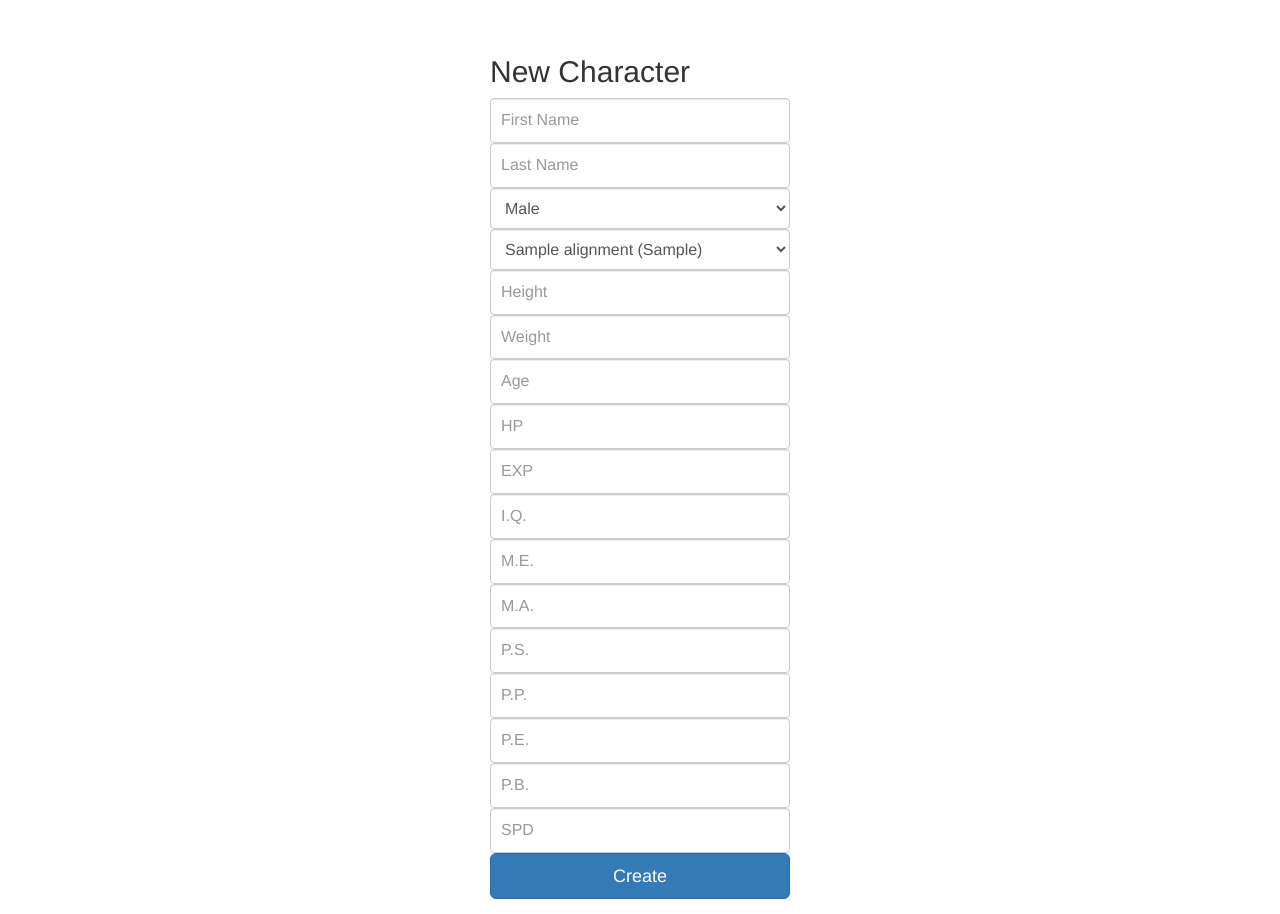
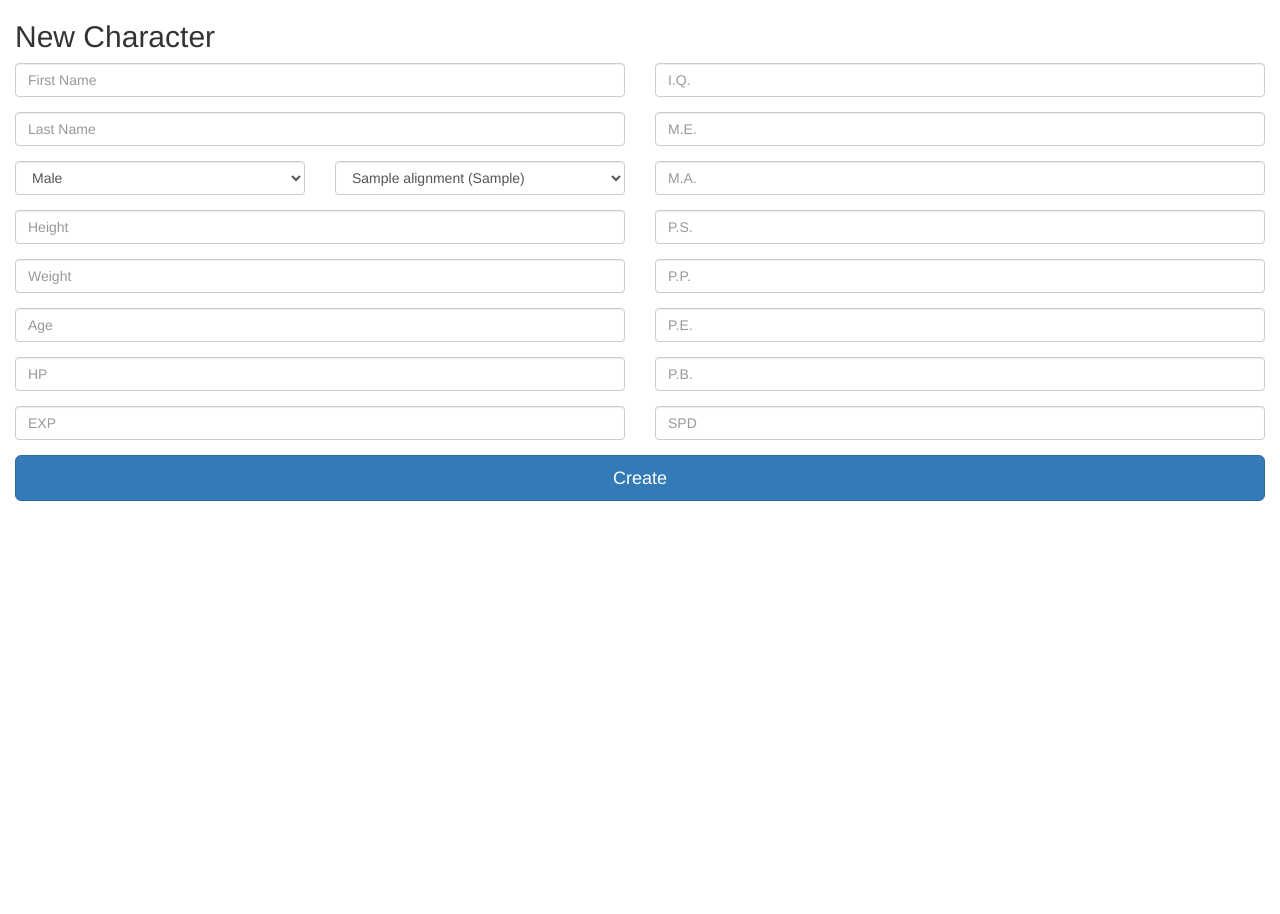
Before and after one commit to powkhenai/shrouded-island, a Flask app: page /new_character in a window 1280 px wide. Shown: the part 52-966 px from the top of the page. After the commit the page ends 553 px from the top, so only its background shows below. Run offline with Flask 2, Linux system fonts and the light colour scheme; a user stored in the database is signed in; tables that the repository leaves empty hold one stand-in row (values such as "Sample post"); some libraries are stand-ins or nearby versions.

Commit message:
Cleaned up new character form, and added error reporting for form validation.

```diff
--- a/app/templates/newchar.html
+++ b/app/templates/newchar.html
@@ -6,32 +6,74 @@
 {% endblock %}
 
 {% block content %}
-  <form class="form-signin" action="" method="post" name="newchar">
+  <form action="" method="post" name="newchar">
       {{ form.hidden_tag() }}
-    {% for error in form.first_name.errors %}
-	<div class="alert alert-danger" role="alert">Malformed login info.</div>
-    {% endfor %}
     <h2 class="form-signin-heading">New Character</h2>
+    <div class="row">
+	<div class="col-sm-6">
+	    <div class="form-group">
 		<label for="fname" class="sr-only">First Name</label>
 		{{ form.first_name(class_="form-control", placeholder="First Name") }}
+	    </div>
+	    <div class="form-group">
 		<label for="password" class="sr-only">Password</label>
 		{{ form.last_name(class_="form-control", placeholder="Last Name") }}
+	    </div>
+	    <div class="row">
+		<div class="col-sm-6">
+		    <div class="form-group">
 			{{ form.sex(class_="form-control") }}
+		    </div>
+		</div>
+		<div class="col-sm-6">
+		    <div class="form-group">
 			{{ form.alignment(class_="form-control", placeholder="Alignment") }}
+		    </div>
+		</div>
+	    </div>
+	    <div class="form-group">
 		{{ form.height(class_="form-control", placeholder="Height", type="text", pattern="[0-9]*") }}
+	    </div>
+	    <div class="form-group">
 		{{ form.weight(class_="form-control", placeholder="Weight", type="text", pattern="[0-9]*") }}
+	    </div>
+	    <div class="form-group">
 		{{ form.age(class_="form-control", placeholder="Age", type="text", pattern="[0-9]*") }}
+	    </div>
+	    <div class="form-group">
 		{{ form.hp(class_="form-control", placeholder="HP", type="text", pattern="[0-9]*") }}
+	    </div>
+	    <div class="form-group">
 		{{ form.exp(class_="form-control", placeholder="EXP", type="text", pattern="[0-9]*") }}
+	    </div>
+	</div>
+	<div class="col-sm-6">
+	    <div class="form-group">
 		{{ form.iq(class_="form-control", placeholder="I.Q.", type="text", pattern="[0-9]*") }}
+	    </div>
+	    <div class="form-group">
 		{{ form.me(class_="form-control", placeholder="M.E.", type="text", pattern="[0-9]*") }}
+	    </div>
+	    <div class="form-group">
 		{{ form.ma(class_="form-control", placeholder="M.A.", type="text", pattern="[0-9]*") }}
+	    </div>
+	    <div class="form-group">
 		{{ form.ps(class_="form-control", placeholder="P.S.", type="text", pattern="[0-9]*") }}
+	    </div>
+	    <div class="form-group">
 		{{ form.pp(class_="form-control", placeholder="P.P.", type="text", pattern="[0-9]*") }}
+	    </div>
+	    <div class="form-group">
 		{{ form.pe(class_="form-control", placeholder="P.E.", type="text", pattern="[0-9]*") }}
+	    </div>
+	    <div class="form-group">
 		{{ form.pb(class_="form-control", placeholder="P.B.", type="text", pattern="[0-9]*") }}
+	    </div>
+	    <div class="form-group">
 		{{ form.spd(class_="form-control", placeholder="SPD", type="text", pattern="[0-9]*") }}
-
+	    </div>
+	</div>
+    </div>
     <button class="btn btn-lg btn-primary btn-block" type="submit">Create</button>
   </form>
 {% endblock %}
--- a/app/views.py
+++ b/app/views.py
@@ -120,6 +120,9 @@ def newChar():
         flash('User: %s ID: %d' % (user.name, user.id))
         flash('%s %s %d' % (form.first_name.data, form.last_name.data, form.age.data))
         return redirect(url_for('index'))
+    else:
+        for err in form.errors:
+            flash(err)
     return render_template('newchar.html', title='New Character', form=form)
 
 @app.route('/newskill', methods=['GET', 'POST'])
```
Lines whose indentation alone changed are shown as unchanged.
